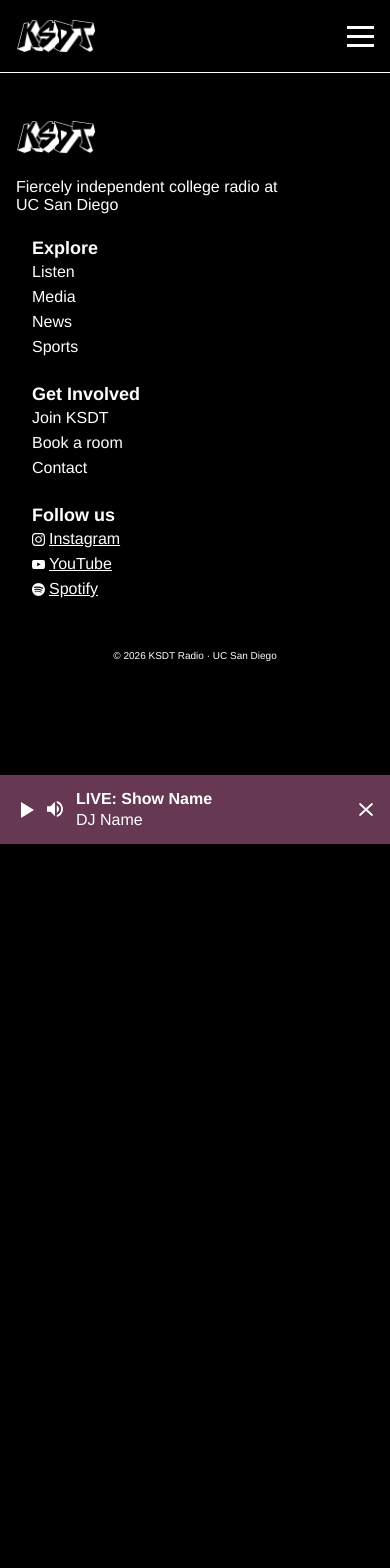
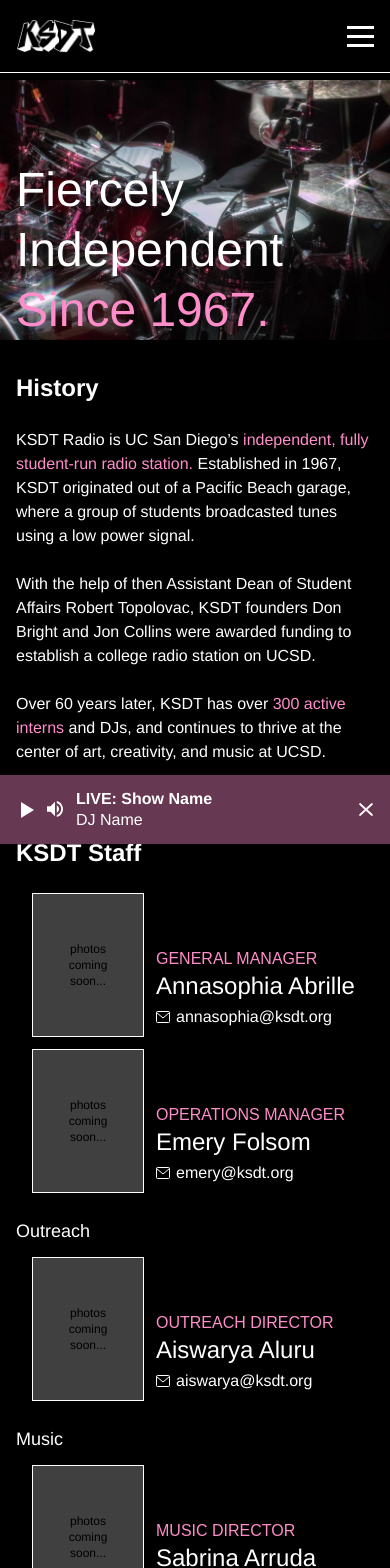
Before and after one commit to KSDT-DEVTEAM/KSDT-Website, a Next.js app: page /about in a window 390 px wide. Shown: the top 1568 px of the page. Before the commit the page ends 945 px from the top, so only its background shows below. Built offline with nearby package versions, Linux system fonts and the light colour scheme; a web font is replaced by a local one.

Commit message:
added mobile about page

```diff
--- a/src/app/about/page.tsx
+++ b/src/app/about/page.tsx
@@ -1,4 +1,92 @@
-// Intentionally empty for now — the site header and footer come from the root layout.
+import Image from "next/image";
+import { aboutHeroImageSrc, staffGroups, type StaffMember } from "@/lib/about-data";
+
+// The site header, footer and streaming bar come from the root layout,
+// so this page only renders the About content in between.
+
+function MailIcon() {
+  return (
+    <svg viewBox="0 0 14 12" aria-hidden="true" className="h-3 w-3.5 shrink-0 fill-none stroke-white">
+      <rect x="0.5" y="0.5" width="13" height="11" rx="1" />
+      <path d="M0.5 1.5 7 7l6.5-5.5" />
+    </svg>
+  );
+}
+
+function StaffCard({ member }: { member: StaffMember }) {
+  return (
+    <li className="flex items-end gap-3 pl-4">
+      <div className="relative grid h-36 w-28 shrink-0 place-items-center border border-white bg-neutral-700">
+        {member.imageSrc ? (
+          <Image src={member.imageSrc} alt={member.name} fill className="object-cover" sizes="112px" />
+        ) : (
+          <p className="w-16 text-center text-xs text-black">photos coming soon...</p>
+        )}
+      </div>
+      <div className="min-w-0 pb-2">
+        <p className="font-mono text-ksdt-pink">{member.role}</p>
+        <p className="text-2xl/tight font-extralight">{member.name}</p>
+        <a href={`mailto:${member.email}`} className="mt-1 flex items-center gap-1.5 font-light">
+          <MailIcon />
+          {member.email}
+        </a>
+      </div>
+    </li>
+  );
+}
+
 export default function Page() {
-  return null;
+  return (
+    // Desktop layout isn't designed yet, so keep the mobile column centered.
+    <div className="pb-16 lg:mx-auto lg:max-w-md">
+      {/* Hero photo with the headline sitting over its bottom edge. */}
+      <div className="relative mt-2 aspect-[402/268] w-full bg-zinc-800">
+        <Image src={aboutHeroImageSrc} alt="" fill priority className="object-cover" sizes="448px" />
+        <h1 className="absolute inset-x-4 bottom-0 text-5xl/tight font-light">
+          Fiercely Independent <span className="text-ksdt-pink">Since 1967.</span>
+        </h1>
+      </div>
+
+      <div className="px-4">
+        <section className="pt-8">
+          <h2 className="text-2xl font-bold">History</h2>
+          <div className="mt-6 space-y-6 font-light">
+            <p>
+              KSDT Radio is UC San Diego’s{" "}
+              <span className="text-ksdt-pink">independent, fully student-run radio station.</span>{" "}
+              Established in 1967, KSDT originated out of a Pacific Beach garage, where a group of
+              students broadcasted tunes using a low power signal.
+            </p>
+            <p>
+              With the help of then Assistant Dean of Student Affairs Robert Topolovac, KSDT founders
+              Don Bright and Jon Collins were awarded funding to establish a college radio station on
+              UCSD.
+            </p>
+            <p>
+              Over 60 years later, KSDT has over <span className="text-ksdt-pink">300 active interns</span>{" "}
+              and DJs, and continues to thrive at the center of art, creativity, and music at UCSD.
+            </p>
+          </div>
+        </section>
+
+        <hr className="mt-10 border-white" />
+
+        <section className="pt-8">
+          <h2 className="text-2xl font-bold">KSDT Staff</h2>
+          <div className="mt-6 flex flex-col gap-6">
+            {staffGroups.map((group, i) => (
+              <div key={group.heading ?? i}>
+                {group.heading && <h3 className="mb-3 text-lg font-light">{group.heading}</h3>}
+                <ul className="flex flex-col gap-3">
+                  {group.members.map((member) => (
+                    <StaffCard key={member.email} member={member} />
+                  ))}
+                </ul>
+              </div>
+            ))}
+          </div>
+        </section>
+      </div>
+    </div>
+  );
 }
--- /dev/null
+++ b/src/lib/about-data.ts
@@ -0,0 +1,76 @@
+// Content for the About page. Swap these for real API/CMS data later.
+
+export const aboutHeroImageSrc = "/images/about-hero.jpg";
+
+export type StaffMember = {
+  role: string;
+  name: string;
+  email: string;
+  /** Leave out to show the "photos coming soon..." box until a photo is added to public/images. */
+  imageSrc?: string;
+};
+
+export type StaffGroup = {
+  /** Small heading above the group. Leave out for the top group (General / Operations Manager). */
+  heading?: string;
+  members: StaffMember[];
+};
+
+export const staffGroups: StaffGroup[] = [
+  {
+    members: [
+      { role: "GENERAL MANAGER", name: "Annasophia Abrille", email: "annasophia@ksdt.org" },
+      { role: "OPERATIONS MANAGER", name: "Emery Folsom", email: "emery@ksdt.org" },
+    ],
+  },
+  {
+    heading: "Outreach",
+    members: [{ role: "OUTREACH DIRECTOR", name: "Aiswarya Aluru", email: "aiswarya@ksdt.org" }],
+  },
+  {
+    heading: "Music",
+    members: [{ role: "MUSIC DIRECTOR", name: "Sabrina Arruda", email: "sabrina@ksdt.org" }],
+  },
+  {
+    heading: "Programming",
+    members: [{ role: "PROGRAMMING DIRECTOR", name: "Natalie Ambler", email: "natalie@ksdt.org" }],
+  },
+  {
+    heading: "Computer Engineering",
+    members: [{ role: "COMPUTER ENGINEER", name: "Emmanuel Leyva", email: "emmanuel@ksdt.org" }],
+  },
+  {
+    heading: "Creative",
+    members: [{ role: "CREATIVE DIRECTOR", name: "Brooke Kennedy", email: "brooke@ksdt.org" }],
+  },
+  {
+    heading: "Media",
+    members: [{ role: "MEDIA DIRECTOR", name: "Emma Cam", email: "emma@ksdt.org" }],
+  },
+  {
+    heading: "Events",
+    members: [{ role: "EVENTS DIRECTOR", name: "Marley Ponce De Leon", email: "marley@ksdt.org" }],
+  },
+  {
+    heading: "News Broadcasting",
+    members: [
+      { role: "NEWS DIRECTOR", name: "Henni Kim", email: "henni@ksdt.org" },
+      { role: "NEWS DIRECTOR", name: "Kenny Trang", email: "kenny@ksdt.org" },
+    ],
+  },
+  {
+    heading: "Sports",
+    members: [
+      { role: "SPORTS BROADCASTING DIRECTOR", name: "Sasha Duda", email: "sasha@ksdt.org" },
+      { role: "SPORTS MARKETING DIRECTOR", name: "Caitlyn Lee", email: "caitlyn@ksdt.org" },
+    ],
+  },
+  {
+    heading: "Audio",
+    members: [
+      { role: "AUDIO DIRECTOR", name: "Freya Allen", email: "freya@ksdt.org" },
+      { role: "AUDIO DIRECTOR", name: "Angie Kim", email: "angie@ksdt.org" },
+      { role: "AUDIO DIRECTOR", name: "Angel Olguin", email: "angel@ksdt.org" },
+    ],
+  },
+];
```
Also changed, not shown: public/images/about-hero.jpg (added).
